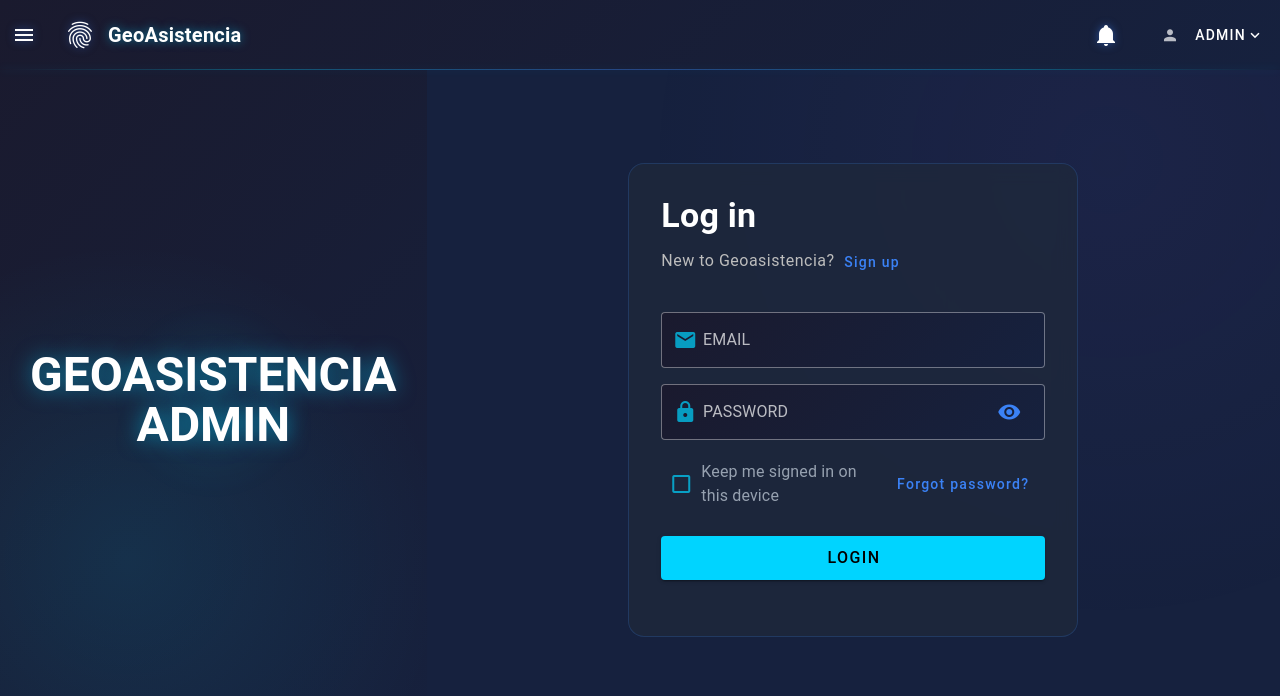
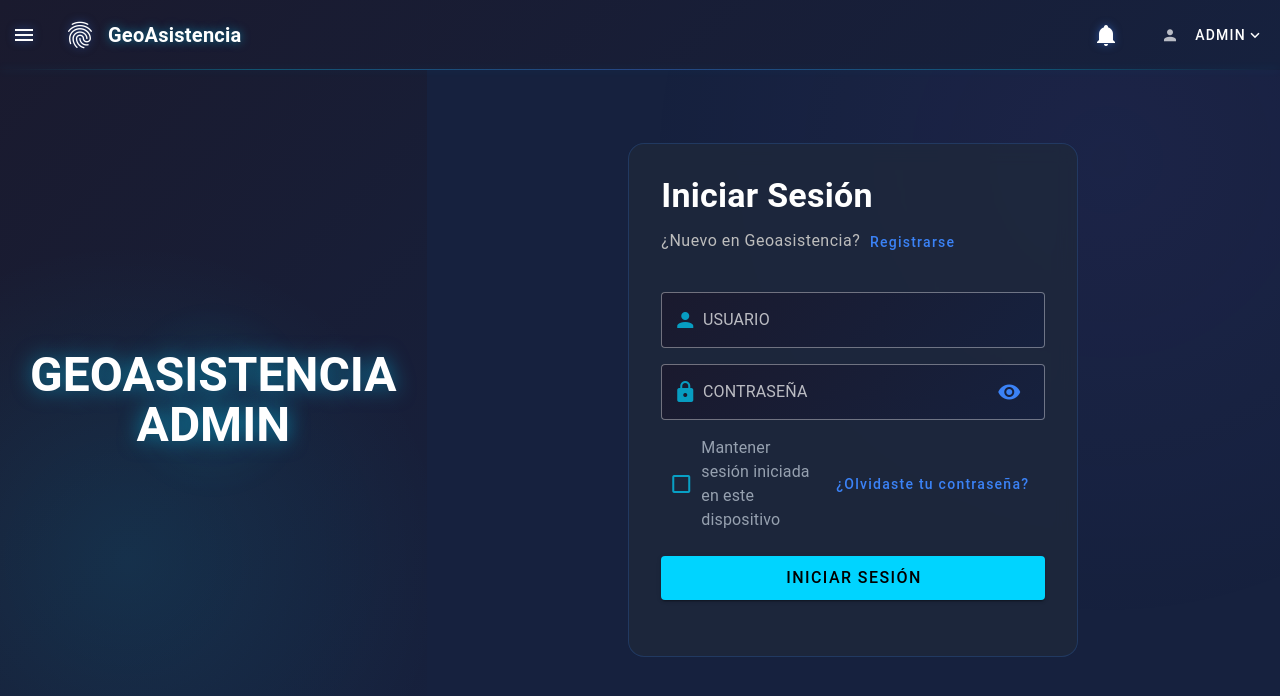
Before and after one commit to AndyM2023/geoasistencia, a Vue app in the folder admin-frontend/: page /login in a window 1280 px wide. Shown: the top 696 px of the page. Built offline with nearby package versions, Linux system fonts and the light colour scheme.

Commit message:
recon nw

```diff
--- a/admin-frontend/src/views/Login.vue
+++ b/admin-frontend/src/views/Login.vue
@@ -17,35 +17,35 @@
       <v-col cols="12" md="8" class="right-panel d-flex align-center justify-center">
         <v-card class="login-card" elevation="0">
           <v-card-text class="pa-8">
-            <h2 class="text-h4 font-weight-bold text-white mb-2">Log in</h2>
+            <h2 class="text-h4 font-weight-bold text-white mb-2">Iniciar Sesión</h2>
             <p class="text-body-1 text-grey-lighten-1 mb-8">
-              New to Geoasistencia?
-              <v-btn variant="text" color="primary" class="text-none px-1">Sign up</v-btn>
+              ¿Nuevo en Geoasistencia?
+              <v-btn variant="text" color="primary" class="text-none px-1">Registrarse</v-btn>
             </p>
 
             <v-form @submit.prevent="handleLogin" class="login-form">
               <v-text-field
-                v-model="form.email"
-                label="EMAIL"
-                type="email"
-                placeholder="Enter your email"
+                v-model="form.usuario"
+                label="USUARIO"
+                type="text"
+                placeholder="Ingresa tu usuario"
                 variant="outlined"
                 color="primary"
                 bg-color="dark-surface"
                 class="mb-4"
-                :rules="[rules.required, rules.email]"
+                :rules="[rules.required]"
                 hide-details="auto"
               >
                 <template v-slot:prepend-inner>
-                  <v-icon color="primary">mdi-email</v-icon>
+                  <v-icon color="primary">mdi-account</v-icon>
                 </template>
               </v-text-field>
 
               <v-text-field
-                v-model="form.password"
-                label="PASSWORD"
+                v-model="form.contraseña"
+                label="CONTRASEÑA"
                 :type="showPassword ? 'text' : 'password'"
-                placeholder="Enter your password"
+                placeholder="Ingresa tu contraseña"
                 variant="outlined"
                 color="primary"
                 bg-color="dark-surface"
@@ -71,7 +71,7 @@
               <div class="d-flex justify-space-between align-center mb-6">
                 <v-checkbox
                   v-model="form.keepSignedIn"
-                  label="Keep me signed in on this device"
+                  label="Mantener sesión iniciada en este dispositivo"
                   color="primary"
                   hide-details
                   class="text-grey-lighten-1"
@@ -81,7 +81,7 @@
                   color="primary"
                   class="text-none"
                 >
-                  Forgot password?
+                  ¿Olvidaste tu contraseña?
                 </v-btn>
               </div>
 
@@ -95,8 +95,8 @@
                 class="mb-6"
                 elevation="2"
               >
-                <span v-if="loading">Logging in...</span>
-                <span v-else>Login</span>
+                <span v-if="loading">Iniciando sesión...</span>
+                <span v-else>Iniciar Sesión</span>
               </v-btn>
             </v-form>
 
@@ -142,8 +142,8 @@ export default {
     const authStore = useAuthStore()
 
     const form = reactive({
-      email: '',
-      password: '',
+      usuario: '',
+      contraseña: '',
       keepSignedIn: false
     })
 
@@ -153,8 +153,7 @@ export default {
     const success = ref('')
 
     const rules = {
-      required: v => !!v || 'This field is required',
-      email: v => /.+@.+\..+/.test(v) || 'Email must be valid'
+      required: v => !!v || 'Este campo es requerido'
     }
 
     const togglePassword = () => {
@@ -167,10 +166,10 @@ export default {
       success.value = ''
 
       try {
-        const result = await authStore.login(form.email, form.password)
+        const result = await authStore.login(form.usuario, form.contraseña)
 
         if (result.success) {
-          success.value = 'Login successful! Redirecting...'
+          success.value = '¡Inicio de sesión exitoso! Redirigiendo...'
 
           setTimeout(() => {
             router.push('/')
@@ -179,7 +178,7 @@ export default {
           error.value = result.error
         }
       } catch (err) {
-        error.value = 'An error occurred. Please try again.'
+        error.value = 'Ocurrió un error. Por favor intenta de nuevo.'
       } finally {
         loading.value = false
       }
```
